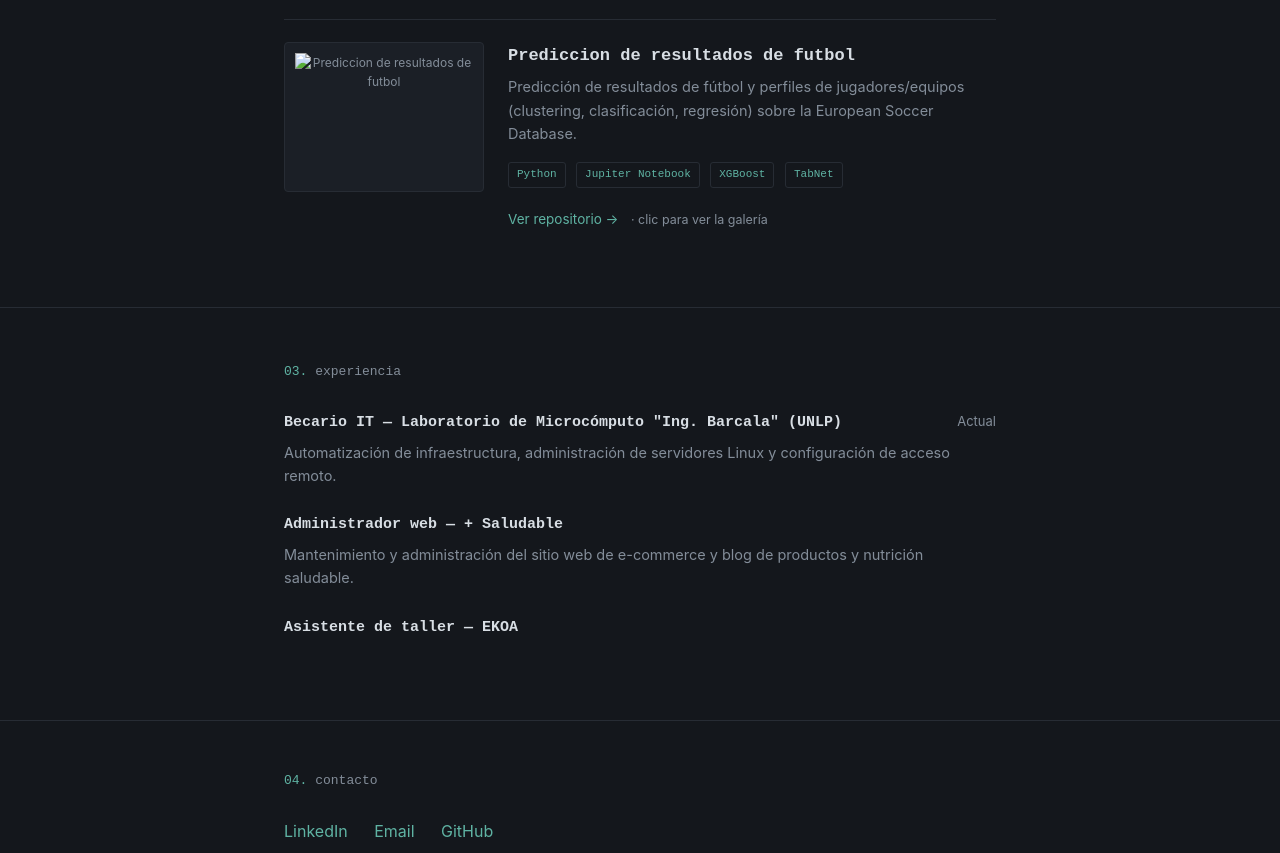
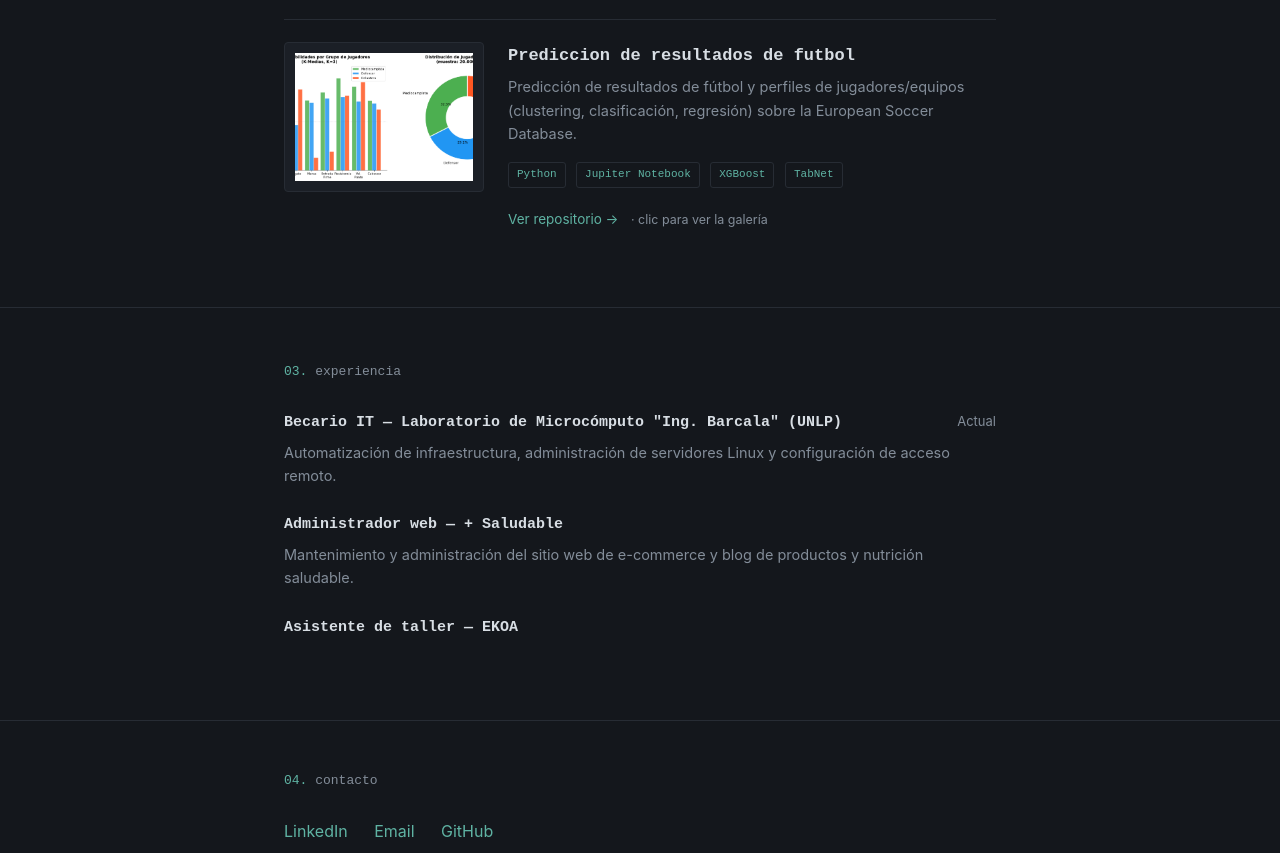
Before and after one commit to alandprieto/alandprieto.github.io, a plain HTML site: page index.html in a window 1280 px wide. Shown: the part 1409-2262 px from the top of the page. Drawn offline with Linux system fonts and the light colour scheme.

Commit message:
Update image source for prediction project

```diff
--- a/index.html
+++ b/index.html
@@ -320,7 +320,7 @@
         <!-- ============ PROYECTO 4 ============ -->
         <div class="project" role="button" tabindex="0" data-project="prediction">
           <div class="thumb">
-            <img src="media/prediction-thumb.png" alt="Prediccion de resultados de futbol">
+            <img src="media/prediction/prediction-thumb.png" alt="Prediccion de resultados de futbol">
           </div>
           <div class="project-body">
             <h3>Prediccion de resultados de futbol</h3>
```
